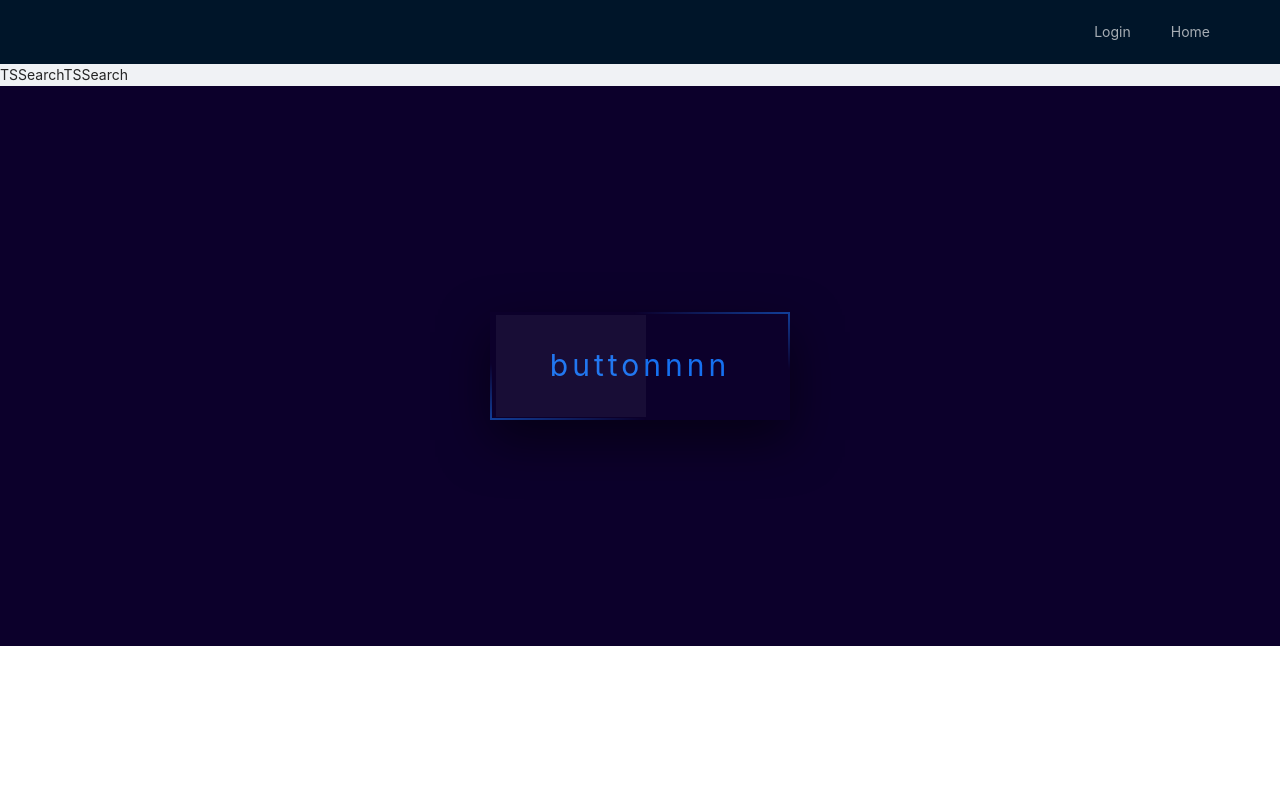
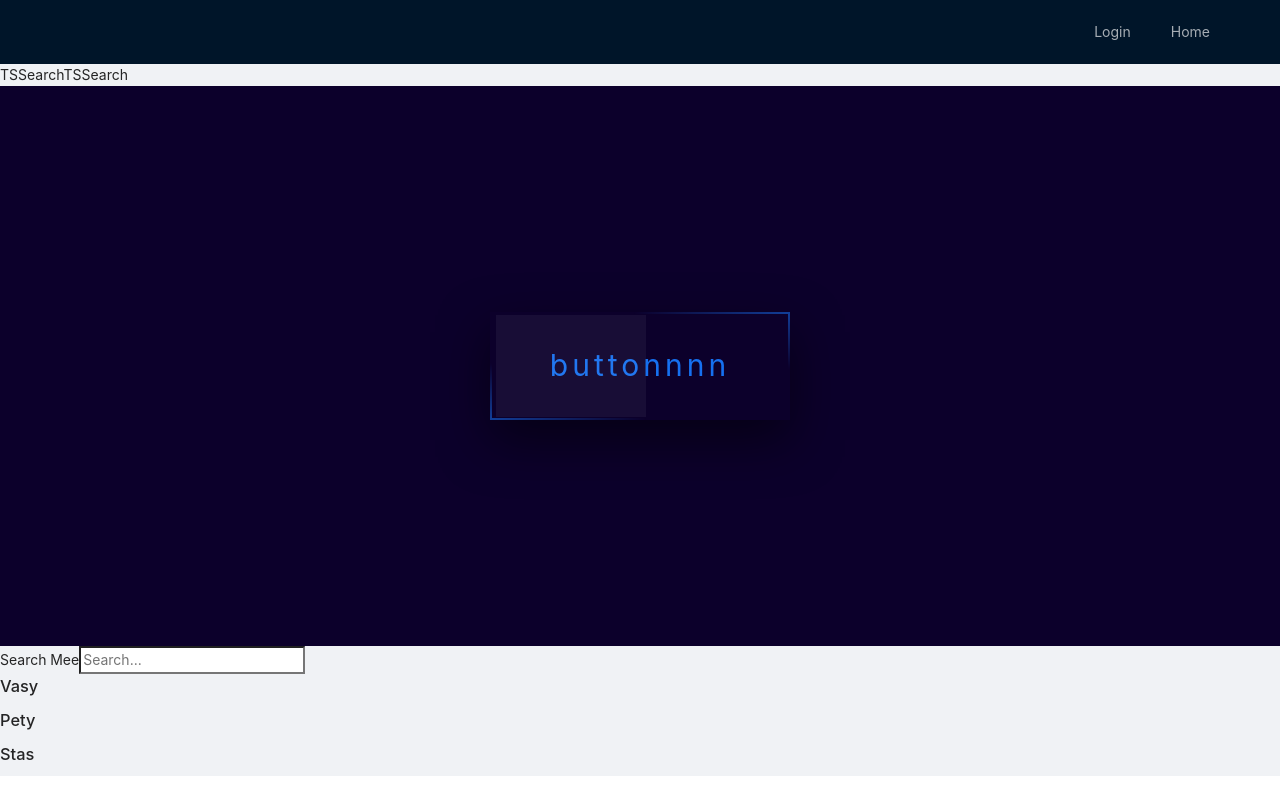
Before and after one commit to Cnfc/ts, a React (Create React App) app: page /ts in a window 1280 px wide. Built offline with nearby package versions, Linux system fonts and the light colour scheme.

Commit message:
add GenericSearch in component expample

```diff
--- /dev/null
+++ b/src/components/SearchInput.tsx
@@ -0,0 +1,24 @@
+import React from "react";
+
+interface ISearchInputProps {
+  setSearchQuery: (searchQuery: string) => void;
+}
+
+const SearchInput = (props: ISearchInputProps) => {
+  const { setSearchQuery } = props;
+
+  return (
+    <>
+      <label htmlFor="search "> Search Mee</label>
+      <input
+        id="search"
+        type="search"
+        placeholder="Search..."
+        aria-label="Search"
+        onChange={(e) => setSearchQuery(e.target.value)}
+      />
+    </>
+  );
+};
+
+export default SearchInput;
--- a/src/pages/TSSearch.tsx
+++ b/src/pages/TSSearch.tsx
@@ -1,5 +1,7 @@
 import React, { useEffect, useState } from "react";
 import RevealAnimate from "components/RevealAnimate";
+import genericSearch from "utils/genericSearch";
+import SearchInput from "components/SearchInput";
 
 interface IFooBar {
   foo: number;
@@ -50,12 +52,26 @@ const TSSearch = () => {
     setOne((v) => v + 1);
   }, []);
 
+  const widgets = [
+    { title: "Vasy", description: "1th", order: 3 },
+    { title: "Pety", description: "2th", order: 1 },
+    { title: "Stas", description: "3th", order: 2 },
+  ];
+
+  const [query, setQuery] = useState<string>("");
+
   return (
     <div>
       TSSearch
       <span>TSSearch</span>
       <div>
         <RevealAnimate text="buttonnnn" />
+        <SearchInput setSearchQuery={setQuery} />
+        {widgets
+          .filter((widget) => genericSearch(widget, ["order", "title"], query, true))
+          .map((widget) => (
+            <h3>{widget.title}</h3>
+          ))}
       </div>
     </div>
   );
--- a/src/utils/genericSearch.ts
+++ b/src/utils/genericSearch.ts
@@ -1,15 +1,23 @@
-function genericSearch<T>(object: T, properties: Array<keyof T>, query: string): boolean {
-  const expression = properties.map((property) => {
+function genericSearch<T>(
+  object: T,
+  properties: Array<keyof T>,
+  query: string,
+  shouldBeCaseSens?: boolean
+): boolean {
+  if (query === "") return true;
+
+  return properties.some((property) => {
     const value = object[property];
 
     if (typeof value === "string" || typeof value === "number") {
+      if (shouldBeCaseSens) {
+        return value.toString().toLowerCase().includes(query.toLowerCase());
+      }
       return value.toString().includes(query);
     }
 
     return false;
   });
-
-  return expression.some((expression) => expression);
 }
 
 export default genericSearch;
```
